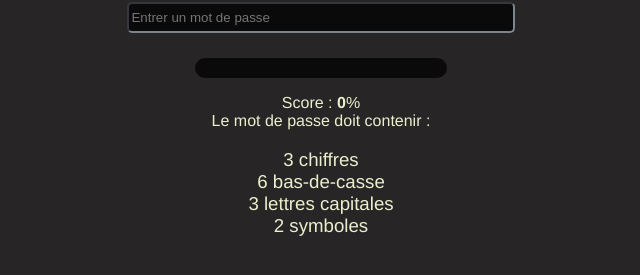
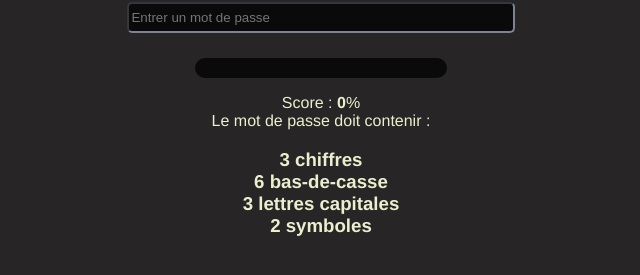
Before and after one commit to MogwaiRGod/PasswordValidity, a plain HTML site: page index.html in a window 1280 px wide. Shown: the part 99-374 px from the top of the page, without its empty margins (319-959 px from the left). Drawn offline with Linux system fonts and the light colour scheme.

Commit message:
update style

```diff
--- a/js/script.js
+++ b/js/script.js
@@ -7,13 +7,13 @@ iptPw.addEventListener('input', () => {
     score.innerText = iptPwd.score;
 
     // màj des indications sur la page
-    // (-> passe en gras quand c'est validé, en normal quand c'est plus bon)
+    // (-> passe en normal quand c'est validé, en gras quand c'est plus bon)
     for (let criteria in iptPwd.checked) {
         if(iptPwd.checked[criteria]['checked']) {
-            document.getElementById(criteria).style.fontWeight = 'bold';
+            document.getElementById(criteria).style.fontWeight = 'normal';
         }
         else {
-            document.getElementById(criteria).style.fontWeight = 'normal';
+            document.getElementById(criteria).style.fontWeight = 'bold';
         }
     }
 });
--- a/style/style.css
+++ b/style/style.css
@@ -30,3 +30,7 @@ ul {
     color : #EAF0CE;
     padding: 0;
 }
+
+li {
+    font-weight: bold;
+}
```
